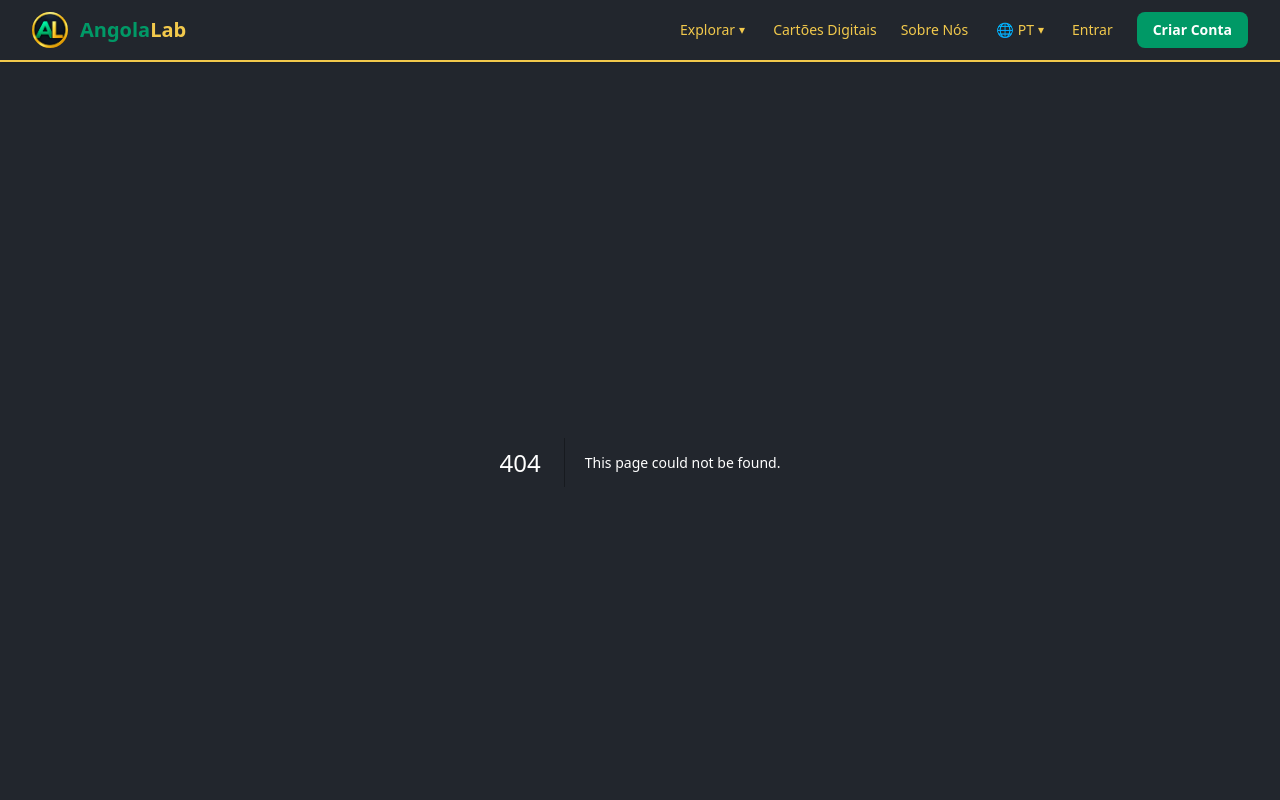
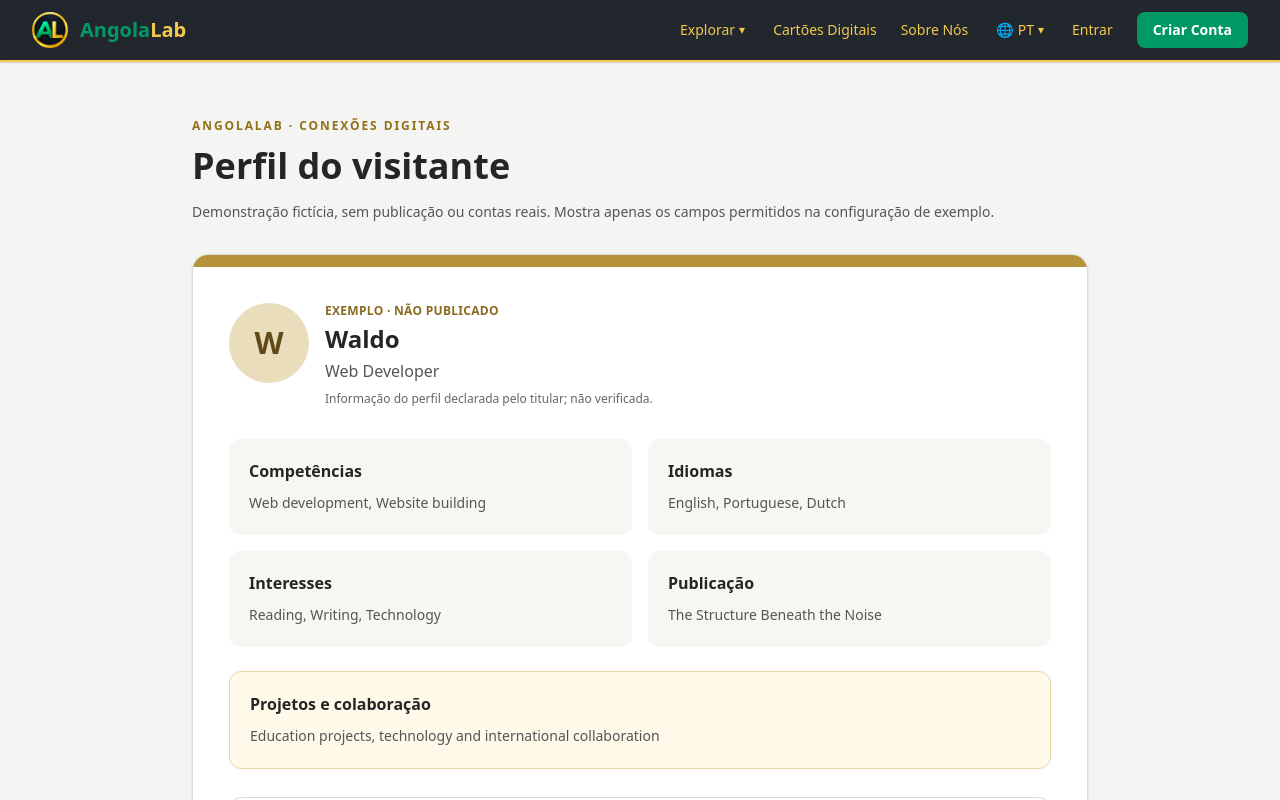
Before and after one commit to oswaldodeal/angolalab-restaurants, a Next.js app: page /pt/profissionais/waldo in a window 1280 px wide. Before the commit this address had no page. Shown: the top 800 px of the page. Built offline with nearby package versions, Linux system fonts and the light colour scheme.

Commit message:
Add bilingual privacy-respecting Waldo FPP visitor demo

```diff
--- /dev/null
+++ b/app/pt/profissionais/waldo/page.tsx
@@ -0,0 +1,5 @@
+import ProfessionalVisitorDemo from '@/components/ProfessionalVisitorDemo';
+
+export default function WaldoVisitorPage() {
+  return <ProfessionalVisitorDemo language="pt" />;
+}
```
